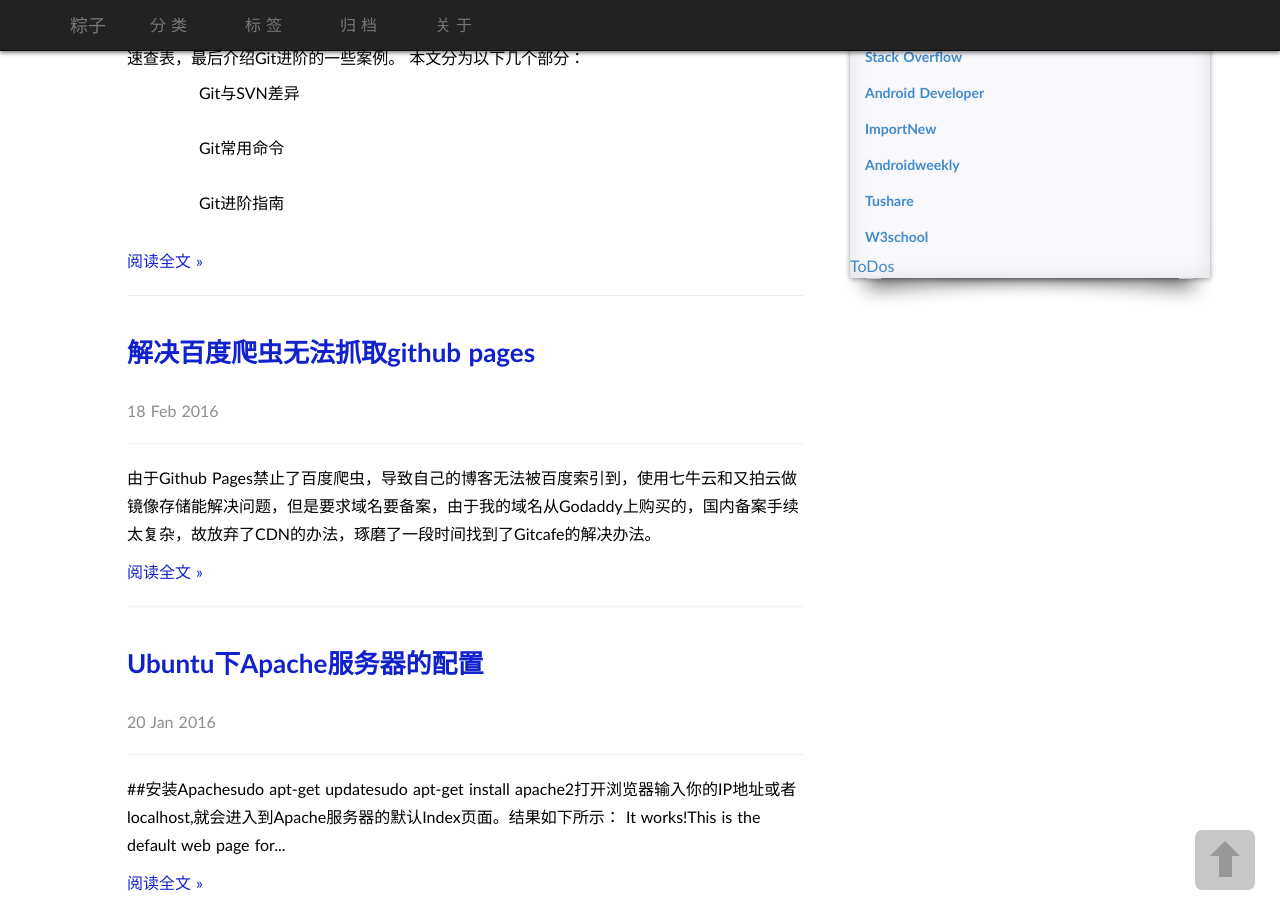
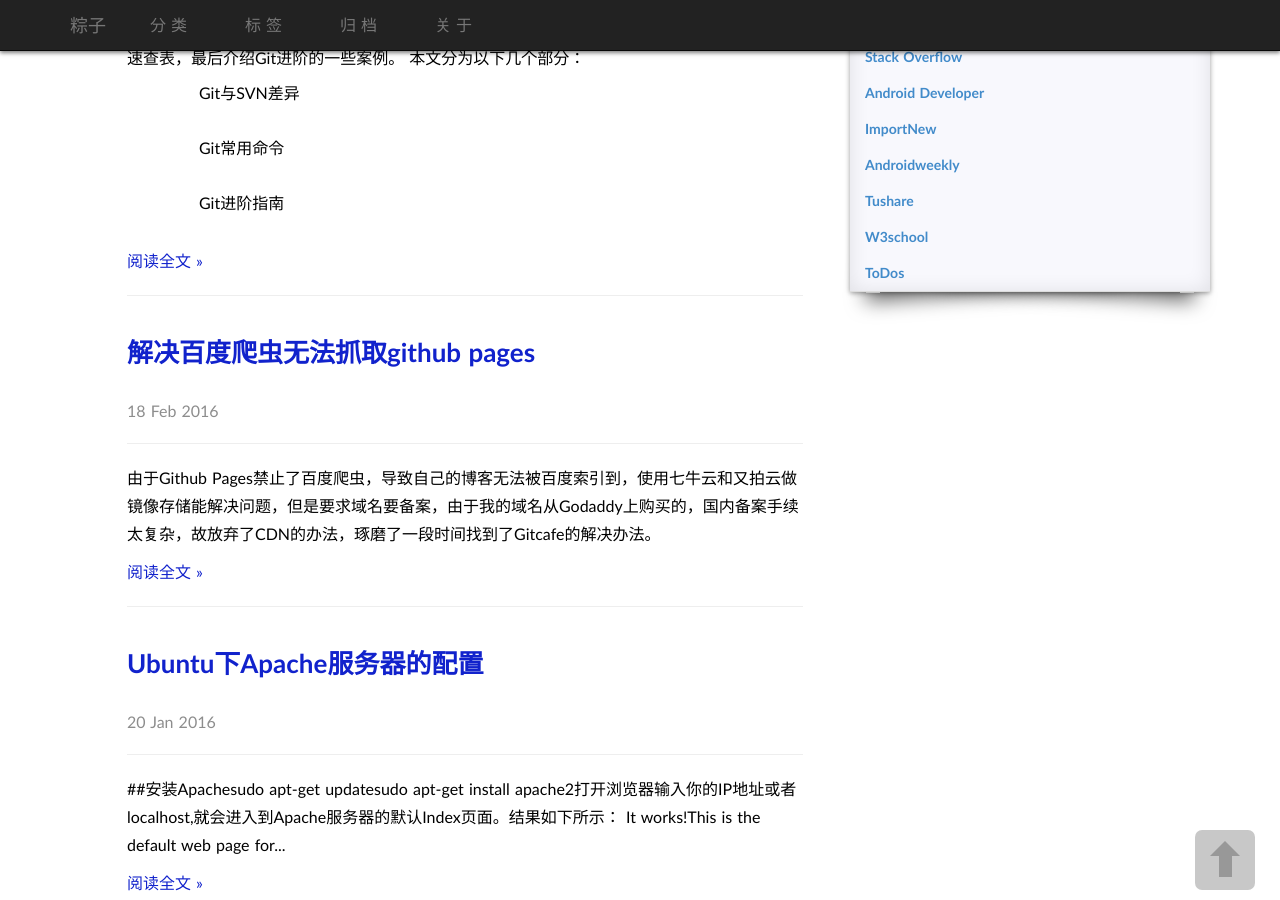
Before and after one commit to wuzhongle/wzl19930213.github.io, a Jekyll site: the page built from index.html, in a window 1280 px wide and 900 px high, scrolled down 1002 px. Built offline with Jekyll 4.4.1, drawn with Linux system fonts in a browser that asks for light colours; some web fonts are replaced; the list of posts is cut into pages by our own code; comment, search, counter and statistics services are not loaded.

Commit message:
todos 美化

```diff
--- a/_includes/links.html
+++ b/_includes/links.html
@@ -39,10 +39,9 @@
             </a>
         </li>
         <li>
-            <a href="/task0003/index.html" target="_blank">
+            <a href="/task0003/index.html" target="_blank" style="display: block; padding: 8px 15px; border-bottom:1px solid #ddd; font-size: 14px; font-weight:bold">
                 ToDos
             </a>
         </li>
     </ul>
-
 </div>
```
